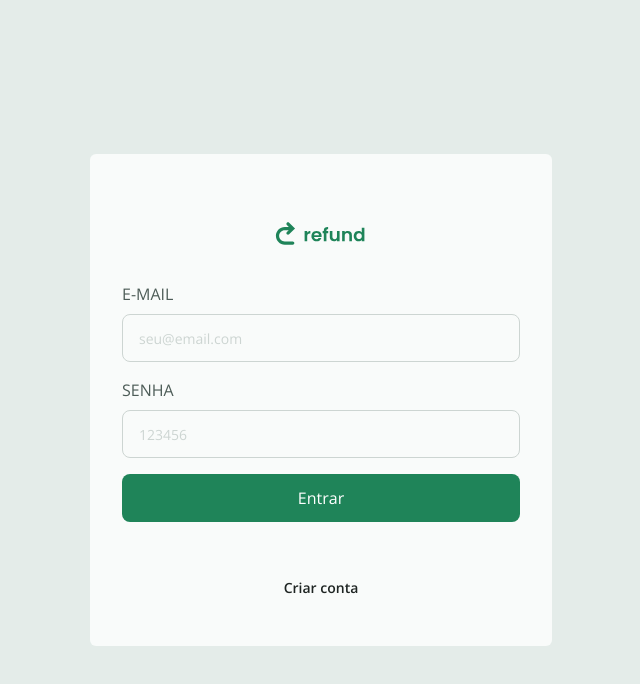
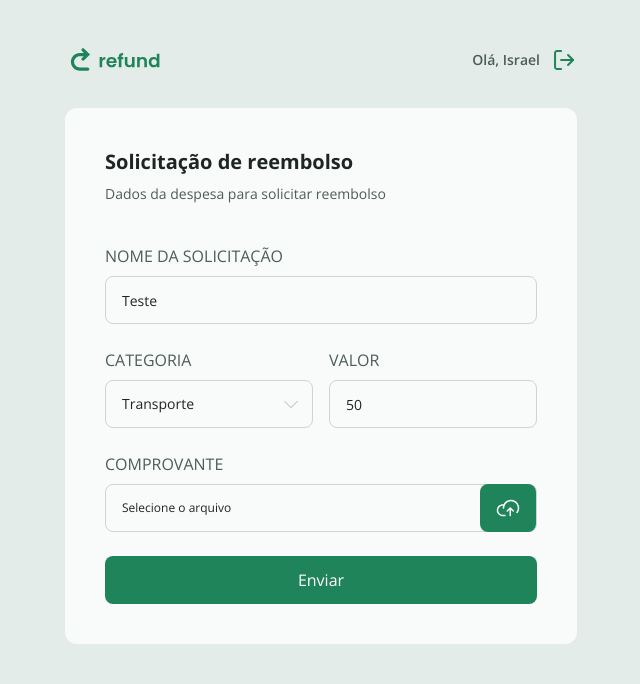
Before and after one commit to israeltx/n11-refund-tailwind, a React (Vite) app: page / in a window 1280 px wide. Shown: the top 684 px of the page, without its empty margins (319-959 px from the left). Built offline with nearby package versions, Linux system fonts and the light colour scheme.

Commit message:
Create routes logic

```diff
--- a/src/routes/index.tsx
+++ b/src/routes/index.tsx
@@ -1,20 +1,39 @@
-import { BrowserRouter, Route } from "react-router";
 import { AuthRoutes } from "./AuthRoutes";
 import { ManagerRoutes } from "./ManagerRoutes";
+import { Loading } from "../components/Loading";
 import { EmployeeRoutes } from "./EmployeeRoutes";
-import { Loading } from "../components/Loading";
+import { BrowserRouter, Route } from "react-router";
 
 const isLoading = false
+// Test if no user is logged in
+// const session = undefined
+
+const session = {
+  user: {
+    role: 'employee'
+  }
+}
 
 export function Routes() {
+  function Route() {
+    switch (session?.user.role) {
+      case 'employee':
+        return <EmployeeRoutes />
+      case 'manager':
+        return <ManagerRoutes />
+      default:
+        return <AuthRoutes />
+    }
+  }
+
+
   if (isLoading) {
     return <Loading />
   }
 
-
   return (
     <BrowserRouter>
-      <AuthRoutes />
+      <Route />
     </BrowserRouter>
   )
 }
```
